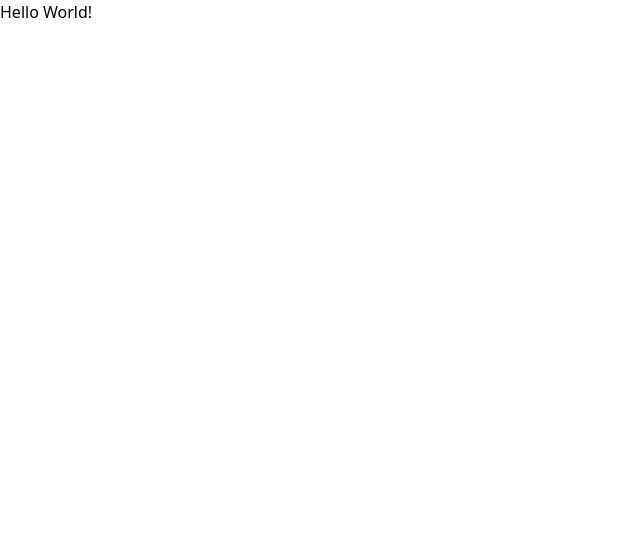
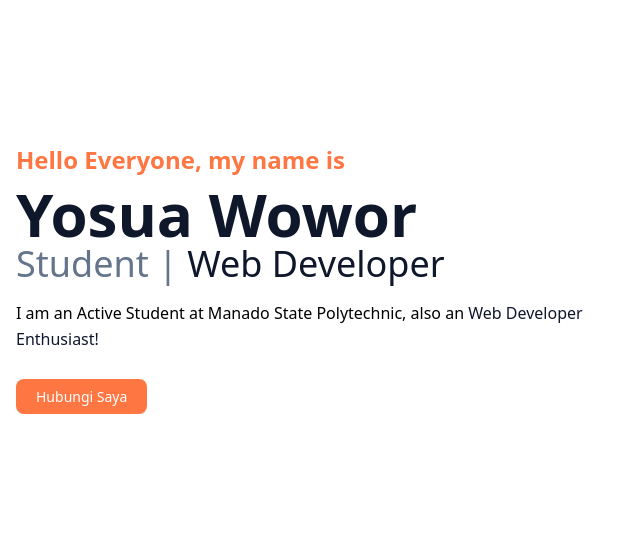
Before and after one commit to YosuammWowor/web-portfolio-tailwindcss, a website: page src/index.html in a window 1280 px wide. Shown: the whole page, without its empty margins (0-642 px from the left). Drawn offline with Linux system fonts and the light colour scheme.

Commit message:
add: hero section, headlines

```diff
--- a/src/index.html
+++ b/src/index.html
@@ -8,6 +8,40 @@
     <link rel="stylesheet" href="./output.css" />
   </head>
   <body>
-    <h1>Hello World!</h1>
+    <!-- Hero Section Start -->
+    <section id="home" class="pt-36 pb-32">
+      <div class="container">
+        <div class="flex flex-wrap">
+          <!-- Headlines -->
+          <div class="w-full px-4 md:w-1/2">
+            <h2
+              class="font-semibold text-[#FE7743] text-base md:text-xl lg:text-2xl mb-2"
+            >
+              Hello Everyone, my name is
+            </h2>
+            <h3 class="font-bold text-4xl text-dark md:text-5xl lg:text-6xl">
+              Yosua Wowor
+            </h3>
+            <h4
+              class="font-medium text-lg text-secondary mb-4 md:text-2xl lg:text-4xl"
+            >
+              Student | <span class="text-dark">Web Developer</span>
+            </h4>
+            <p class="font-thin text-base mb-8 leading-relaxed">
+              I am an Active Student at Manado State Polytechnic, also an
+              <span class="font-medium text-dark"
+                >Web Developer Enthusiast!</span
+              >
+            </p>
+            <a
+              href="#contact"
+              class="font-medium text-sm text-white bg-primary py-2 px-5 rounded-lg"
+              >Hubungi Saya</a
+            >
+          </div>
+        </div>
+      </div>
+    </section>
+    <!-- Hero Section End -->
   </body>
 </html>
--- a/tailwind.config.js
+++ b/tailwind.config.js
@@ -2,7 +2,13 @@
 module.exports = {
   content: ["./src/**/*.{html,js}"],
   theme: {
-    extend: {},
+    extend: {
+      colors: {
+        primary: "#FE7743",
+        dark: "#0f172a",
+        secondary: "#64748b",
+      },
+    },
   },
   plugins: [],
 };
```
Also changed, not shown: src/output.css.
